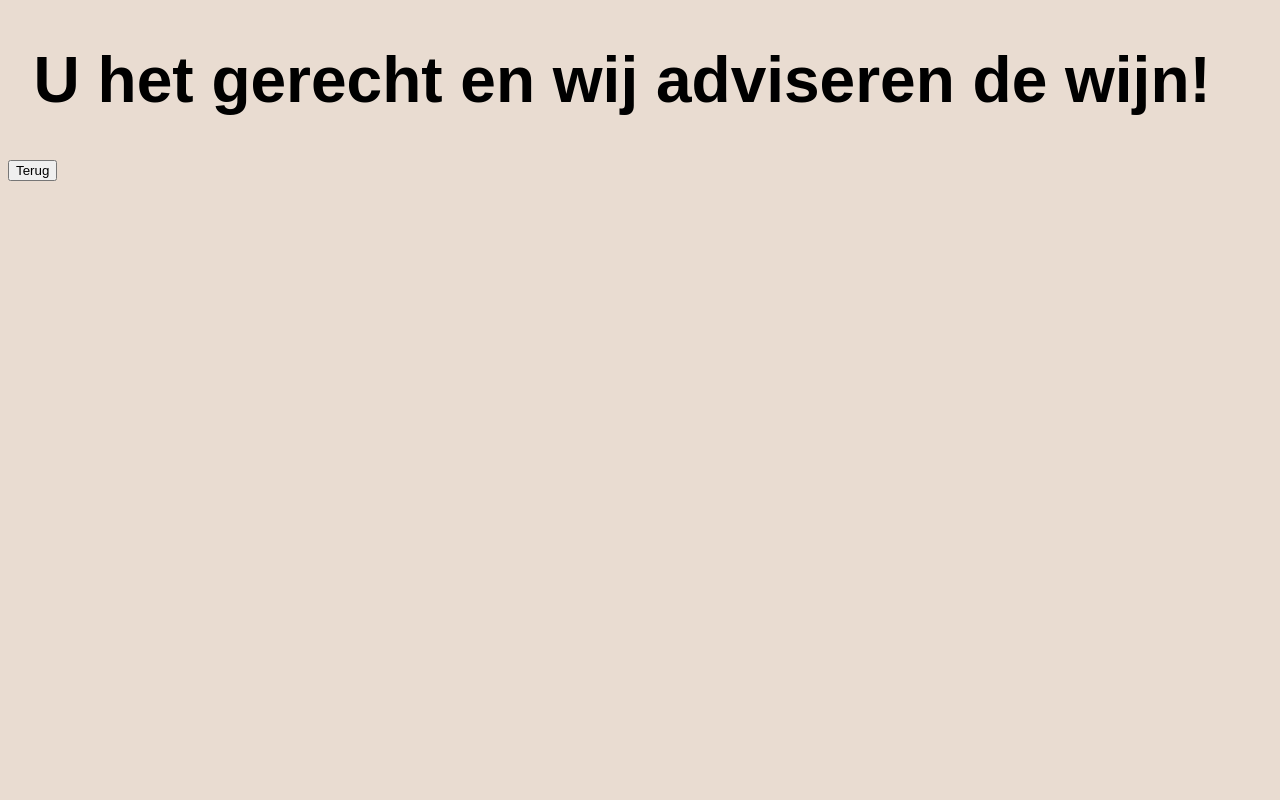
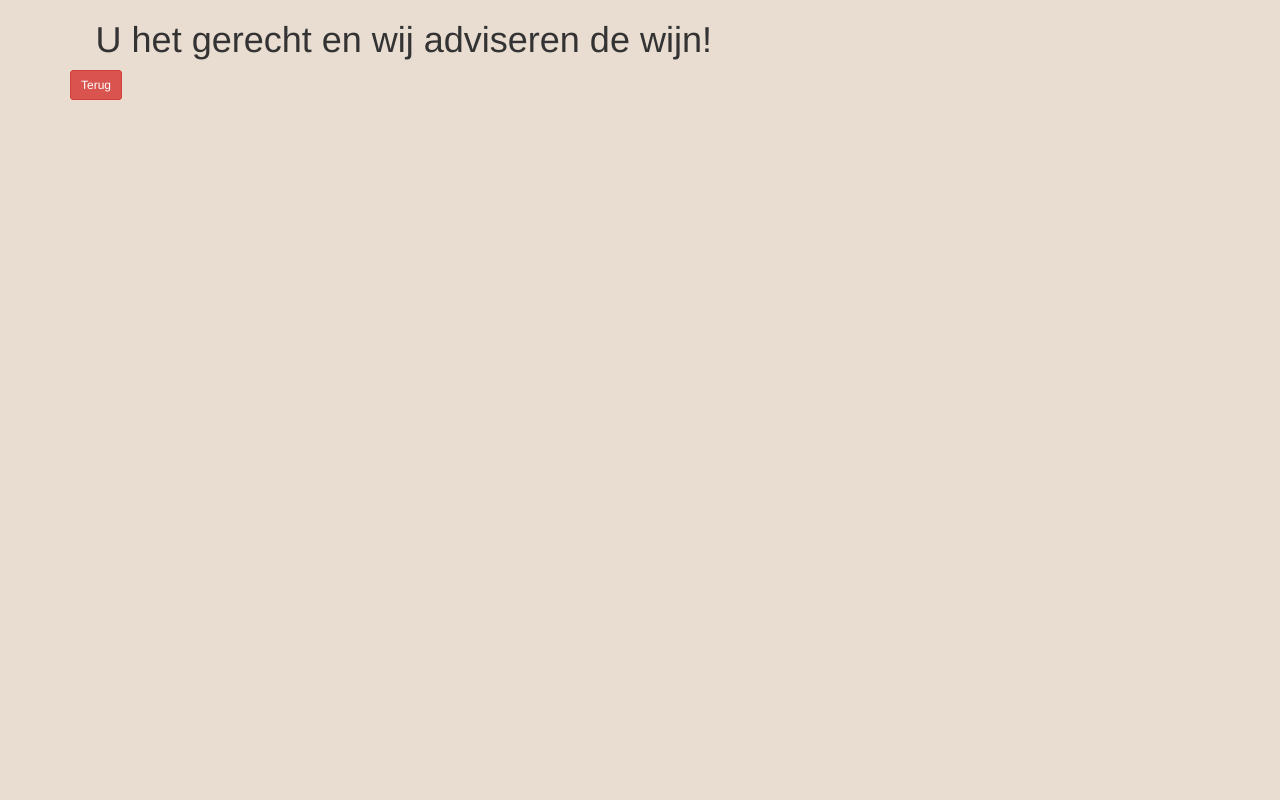
Before and after one commit to Jelmer-Ketelaar/grandcruwijnen-Sommelier, a Symfony app: template templates/categories/index.html.twig in a window 1280 px wide. Run offline with Twig, Linux system fonts and the light colour scheme; the template is opened without the code that fills it, so the values that code supplies are empty; some libraries are stand-ins or nearby versions.

Commit message:
background-color aangepast en styling toegevoegd aan de pagina

```diff
--- a/templates/categories/index.html.twig
+++ b/templates/categories/index.html.twig
@@ -2,17 +2,19 @@
 
 {% block stylesheets %}
     <link rel="stylesheet" href="{{ asset('style/style.css') }}">
+    <link rel="stylesheet" href="https://maxcdn.bootstrapcdn.com/bootstrap/3.4.1/css/bootstrap.min.css">
 {% endblock %}
 
 {% block title %}Hello MealController!{% endblock %}
 
 {% block body %}
-
+<div class="content" style="background-color: #e9dcd1; height: 100vh">
+    <div class="container">
         <div class="text">
             <h1>U het gerecht en wij adviseren de wijn!</h1>
             <p class="p"></p>
         </div>
-     <button type="button" class="btn btn-danger btn-sm" data-toggle="modal" onclick='goBack()'><i class="fa fa-arrow-left" aria-hidden="true"></i>  Terug</button>
+            <button type="button" class="btn btn-danger btn-sm" data-toggle="modal" onclick='goBack()'><i class="fa fa-arrow-left" aria-hidden="true"></i>Terug</button>
         </div>
         <br>
         {% for meal in meals %}
@@ -31,6 +33,8 @@
                 {% endif %}
             </section>
         {% endfor %}
+    </div>
+</div>
 {% endblock %}
 
 {% block javascripts%}
```
Lines whose indentation alone changed are shown as unchanged.
